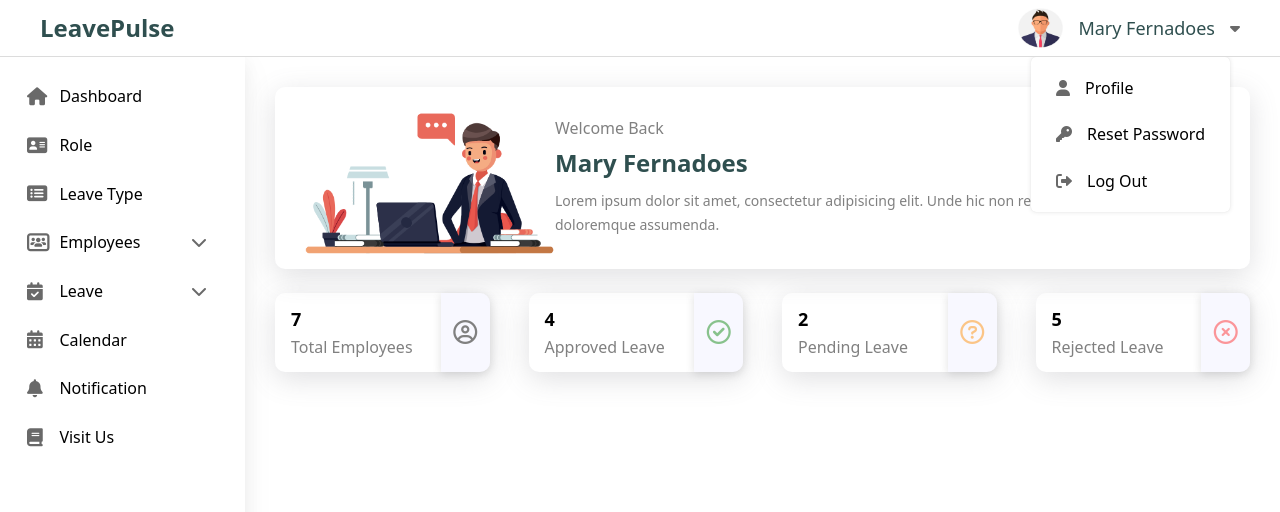
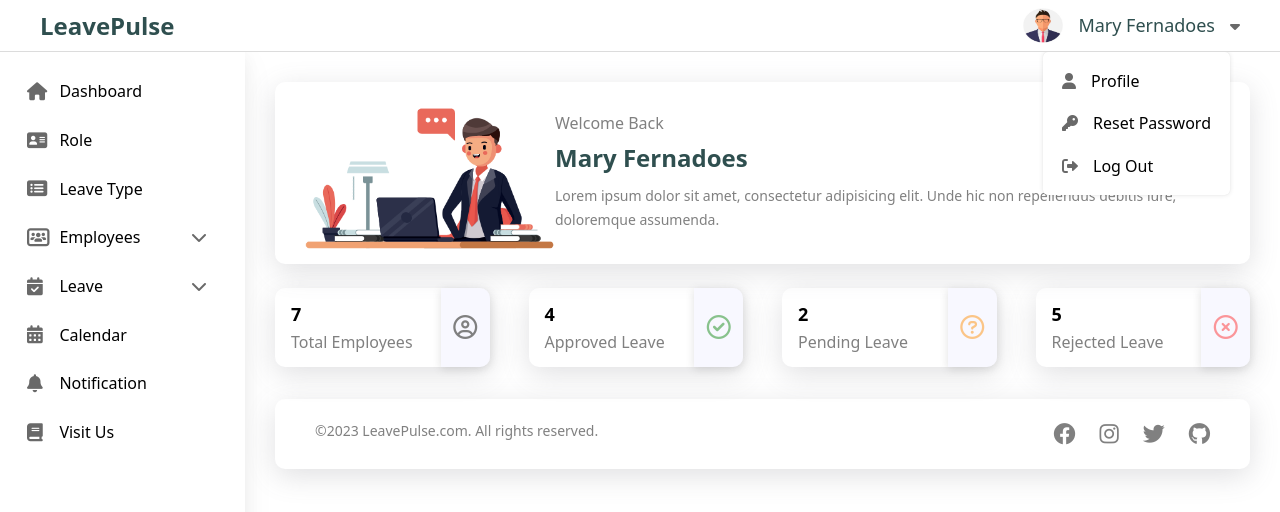
Before and after one commit to DhanushS212003/LeavePulse, a React (Vite) app: page / in a window 1280 px wide. Both pictures are taken after a click on the element "Mary Fernadoes". Shown: the top 512 px of the page. Built offline with nearby package versions, Linux system fonts and the light colour scheme.

Commit message:
added footer section

```diff
--- a/src/common/Layout.jsx
+++ b/src/common/Layout.jsx
@@ -2,6 +2,7 @@ import React from "react";
 import { Outlet } from "react-router-dom";
 import Header from "../header/Header";
 import SideBar from "../sidebar/SideBar";
+import Footer from "../footer/Footer";
 import "../index.css";
 
 const Layout = () => {
@@ -12,6 +13,7 @@ const Layout = () => {
         <SideBar />
         <div className="main_section">
           <Outlet />
+          <Footer />
         </div>
       </div>
     </>
--- a/src/footer/Footer.jsx
+++ b/src/footer/Footer.jsx
@@ -10,12 +10,7 @@ const Footer = () => {
 
   return (
     <div className="footer">
-      <div className="copyright_container">
-        <p className="copyright">
-          {" "}
-          ©2023 LeavePulse.com. All rights reserved.{" "}
-        </p>
-      </div>
+      <p className="copyright"> ©2023 LeavePulse.com. All rights reserved. </p>
       <div className="footer_links_container">
         {socialMediaIcons.map((icon) => (
           <i key={icon.key} className={icon.class}></i>
--- a/src/footer/footer.css
+++ b/src/footer/footer.css
@@ -3,18 +3,20 @@
   justify-content: space-between;
   background-color: white;
   border-radius: 10px;
-  padding: 30px 60px;
+  padding: 24px 40px;
   box-shadow: rgba(100, 100, 111, 0.2) 0px 7px 29px 0px;
-  margin-top: 40px;
+  margin-top: 32px;
 
   .copyright {
-    color: black;
+    color: gray;
+    font-weight: 500;
+    font-size: 14px;
   }
 
   .footer_links_container {
-    width: 18%;
     display: flex;
     justify-content: space-between;
+    gap: 24px;
   }
 
   .fa-facebook,
--- a/src/header/Header.jsx
+++ b/src/header/Header.jsx
@@ -57,27 +57,21 @@ const Header = () => {
             <div className="icon_container">
               <i className="fa-solid fa-user"></i>
             </div>
-            <div>
-              <p className="dropdown_list">Profile</p>
-            </div>
+            <p>Profile</p>
           </div>
 
           <div className="dropdown_list_container">
             <div className="icon_container">
               <i className="fa-solid fa-key"></i>
             </div>
-            <div>
-              <p className="dropdown_list">Reset Password</p>
-            </div>
+            <p>Reset Password</p>
           </div>
 
           <div className="dropdown_list_container">
             <div className="icon_container">
               <i className="fa-solid fa-right-from-bracket"></i>
             </div>
-            <div>
-              <p className="dropdown_list">Log Out</p>
-            </div>
+            <p>Log Out</p>
           </div>
         </div>
       )}
--- a/src/header/header.css
+++ b/src/header/header.css
@@ -24,8 +24,8 @@
   }
 
   .profile_photo {
-    height: 40px;
-    width: 45px;
+    height: 35px;
+    width: 40px;
   }
 
   .user_name {
@@ -46,7 +46,7 @@
   .dropdown_list_container {
     display: flex;
     align-items: center;
-    padding: 0px 20px;
+    padding: 12px 14px;
     border-radius: 10px;
   }
 
@@ -57,10 +57,6 @@
 
   .icon_container {
     margin-right: 15px;
-  }
-
-  .dropdown_list {
-    margin: 14px 0px;
   }
 
   .fa-solid,
@@ -82,9 +78,6 @@
     border-radius: 10px;
     padding: 20px;
     box-shadow: rgba(100, 100, 111, 0.2) 0px 7px 29px 0px;
-    /* box-shadow: rgba(99, 99, 99, 0.2) 0px 2px 8px 0px; */
-    /* box-shadow: rgba(17, 17, 26, 0.05) 0px 1px 0px, rgba(17, 17, 26, 0.1) 0px 0px 8px; */
-    /* box-shadow: rgba(17, 17, 26, 0.05) 0px 4px 16px, rgba(17, 17, 26, 0.05) 0px 8px 32px; */
   }
 
   .breadcrumbs {
```
